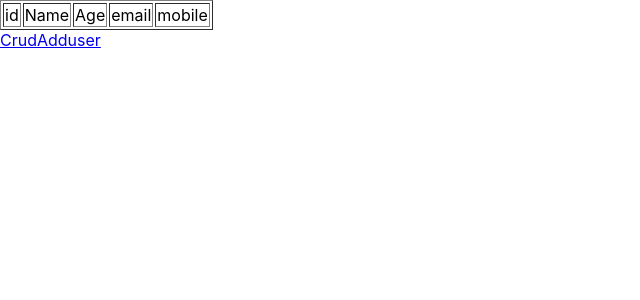
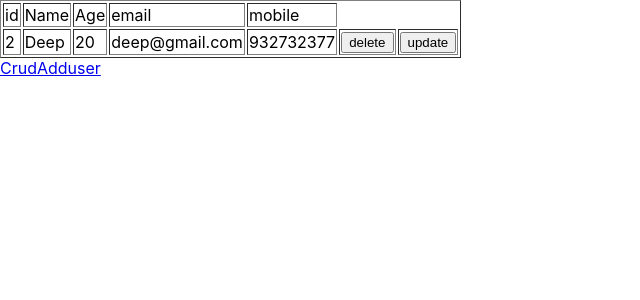
Before and after one commit to Bhargav-2808/merncrud, a React (Create React App) app in the folder mernapp/: page / in a window 1280 px wide. Shown: the top 300 px of the page, without its empty margins (0-640 px from the left). Built offline with nearby package versions, Linux system fonts and the light colour scheme; data requests are answered from the project's data file.

Commit message:
upadte app

```diff
--- a/mernapp/src/Adduser.js
+++ b/mernapp/src/Adduser.js
@@ -1,30 +1,28 @@
-import { useState } from "react";
-import {addusers} from './api';
-import react from "react";
-
-
-const instialvalue = {
-  name : "",
-  age : "",
-  email : "",
-  mobile : ""
-}
-
-
-const Adduser = () => {
-  const [formValues, setformValues] = useState(instialvalue);
-  const [name, age, email, mobile] = formValues;
+import react , { useState } from "react";
+import { addusers } from "./api";
 
 
 
+const initialvalue = {
+  name: "",
+  age: "",
+  email: "",
+  mobile: "",
+};
+
+  const Adduser = () => {
+  const [user, setUser] = useState(initialvalue);
+  const {name, age, email, mobile} = user;
+
+
   const commonFormSet = (e) => {
-    setformValues({ ...formValues, [e.target.name]: [e.target.value] })
-  }
+    setUser({ ...user, [e.target.name]: [e.target.value] });
+  };
 
-  const adduserdetails = async() =>{
-    await addusers(formValues);
+  const onValueChange = async () => {
+    await addusers(user);
 
-  }
+  };
 
   return (
     <>
@@ -35,34 +33,55 @@ const Adduser = () => {
               <tr>
                 <td>Name</td>
                 <td>
-                  <input type="text" onChange={(e) => commonFormSet(e)} value={name} name="name" />
+                  <input
+                    type="text"
+                    onChange={(e) => commonFormSet(e)}
+                    value={name}
+                    name="name"
+                  />
                 </td>
               </tr>
               <tr>
                 <td>age</td>
                 <td>
-                  <input type="text" onChange={(e) => commonFormSet(e)} value={age} name="age" />
+                  <input
+                    type="text"
+                    onChange={(e) => commonFormSet(e)}
+                    value={age}
+                    name="age"
+                  />
                 </td>
               </tr>
               <tr>
                 <td>email</td>
                 <td>
-                  <input type="text" onChange={(e) => commonFormSet(e)} value={email} name="email" />
+                  <input
+                    type="text"
+                    onChange={(e) => commonFormSet(e)}
+                    value={email}
+                    name="email"
+                  />
                 </td>
               </tr>
               <tr>
                 <td>mobile</td>
                 <td>
-                  <input type="text" onChange={(e) => commonFormSet(e)} value={mobile} name="mobile" />
+                  <input
+                    type="text"
+                    onChange={(e) => commonFormSet(e)}
+                    value={mobile}
+                    name="mobile"
+                  />
                 </td>
               </tr>
-              <button type="submit" onclick= {() =>adduserdetails() }>
-              Submit</button>
 
-          </tbody>
-        </table>
-      </div>
-    </form>
+            </tbody>
+          </table>
+        </div>
+      </form>
+      <button type="submit" onClick={() => onValueChange()}>
+                Submit
+              </button>
     </>
   );
 };
--- a/mernapp/src/Crud.js
+++ b/mernapp/src/Crud.js
@@ -1,5 +1,7 @@
-import {getusers} from "./api";
+import {getusers , deleteUser} from "./api";
 import React, { useState, useEffect } from 'react';
+import { Link } from 'react-router-dom';
+
 
 const Crud = () => {
 
@@ -9,12 +11,16 @@ const Crud = () => {
         getuserdata();
     }, [])
 
+    const deleteUserData = async (id) => {
+        await deleteUser(id);
+        getuserdata();
+    }
+
+
     const getuserdata = async () => {
 
         const response = await getusers();
-        console.log(response?.data);
-
-        setdata(null);
+        setdata(response.data);
     }
 
     return (
@@ -38,6 +44,8 @@ const Crud = () => {
                                     <td>{dataset.age}</td>
                                     <td>{dataset.email}</td>
                                     <td>{dataset.mobile}</td>
+                                    <td><button onClick={() => deleteUserData(dataset.id)}> delete</button></td>
+                                    <td><button component={Link} to={`/edit/${dataset}.id}`}>update</button></td>
                                 </tr>
                             )
 
--- a/mernapp/src/api.js
+++ b/mernapp/src/api.js
@@ -10,4 +10,9 @@ const addusers = async (user) =>{
     return await axios.post(url,user)
 }
 
-export  {getusers, addusers};
+const deleteUser = async (id) => {
+    return await axios.delete(`${url}/${id}`);
+}
+
+
+export  {getusers, addusers, deleteUser};
--- a/mernapp/src/db.json
+++ b/mernapp/src/db.json
@@ -1,19 +1,11 @@
 {
-    "users" : [
-        {
-            "id" : "1",
-            "name" : "Bhargav",
-            "age" : "20",
-            "email" : "bhargav@gmail.com",
-            "mobile": "9327963077"
-        },
-        {
-            "id" : "2",
-            "name" : "Deep",
-            "age" : "20",
-            "email" : "deep@gmail.com",
-            "mobile": "932732377"
-        }
-
-    ]
+  "users": [
+    {
+      "id": "2",
+      "name": "Deep",
+      "age": "20",
+      "email": "deep@gmail.com",
+      "mobile": "932732377"
+    }
+  ]
 }
```
